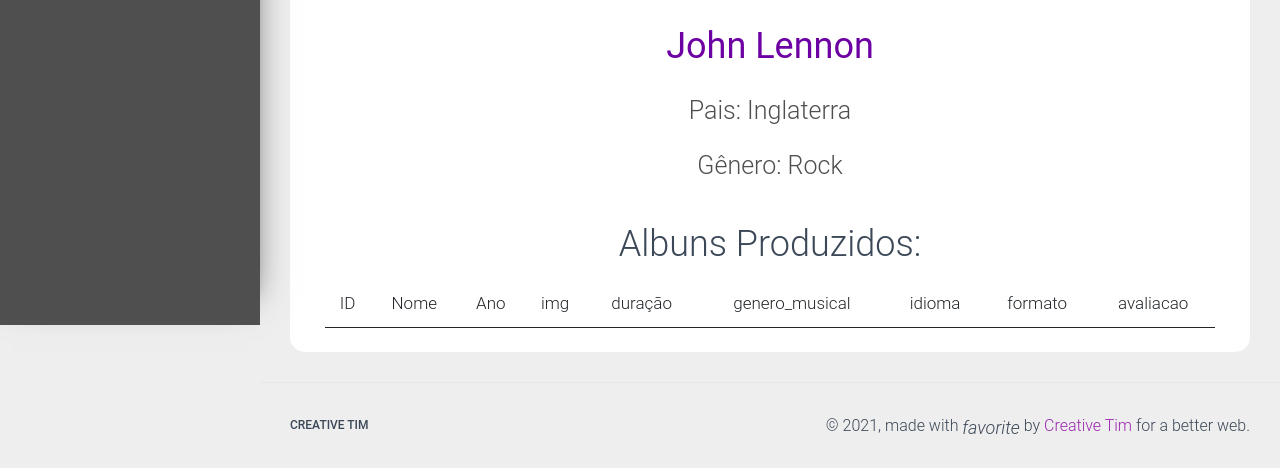
After one commit to vulcano-co/discoteca, a Flask app: page /artista/perfil/1 in a window 1280 px wide. The commit adds this page. Shown: the part 509-977 px from the top of the page. Run offline with Flask 2, Linux system fonts and the light colour scheme; data comes from the database, SQL or seed files in the repository; lists and menus that the app fills with data are empty; some libraries are stand-ins or nearby versions.

Commit message:
Perfil Artista, Perfil Album

```diff
--- a/discoteca/album/templates/album.html
+++ b/discoteca/album/templates/album.html
@@ -35,7 +35,7 @@ Discoteca-Artista
       <tr>
         <th scope="row">{{album.id}}</th>
         <td><img src={% if album.img %}{{album.img}}{% else %}"https://cdn.onlinewebfonts.com/svg/img_515447.png"{% endif %} alt="https://cdn.onlinewebfonts.com/svg/img_515447.png" height="80px" width="80px"></td>
-        <td>{{album.nome}}</td>
+        <td><a href="{{url_for('album.perfil',_id=album.id)}}">{{album.nome}}</a></td>
         <td>{{album.ano}}</td>
         <td>ARTISTA</td>
         <td>{{album.genero_musical}}</td>
--- a/discoteca/album/views.py
+++ b/discoteca/album/views.py
@@ -38,3 +38,8 @@ def cadastrar():
 
 
     return render_template('cadastrar_album.html')
+
+@album.route('/perfil/<_id>', methods=['GET'])
+def perfil(_id):
+    album = Album.query.get_or_404(_id)
+    return render_template('perfil_album.html', album=album)
--- a/discoteca/artista/templates/artistas.html
+++ b/discoteca/artista/templates/artistas.html
@@ -28,7 +28,7 @@ Discoteca-Artista
       <tr>
         <th scope="row">{{artista.id}}</th>
         <td><img src={% if artista.img %}{{artista.img}}{% else %}"https://rlv.zcache.com.br/poster_icone_de_cantor_logotipo_karaoke-ra36fd3c510f849e4a54f2f0be43297fc_ixh_8byvr_540.jpg"{% endif %} alt="https://rlv.zcache.com.br/poster_icone_de_cantor_logotipo_karaoke-ra36fd3c510f849e4a54f2f0be43297fc_ixh_8byvr_540.jpg" height="80px" width="80px"></td>
-        <td>{{artista.nome}}</td>
+        <td><a href="{{url_for('artista.perfil',_id=artista.id)}}">{{artista.nome}}</a></td>
         <td>{{artista.pais}}</td>
         <td>{{artista.genero_musical}}</td>
         <td>ALBUNS</td>
--- /dev/null
+++ b/discoteca/artista/templates/perfil_artista.html
@@ -0,0 +1,58 @@
+{% extends 'base.html' %}
+
+{% block title %}
+Perfil - {{artista.nome}}
+{% endblock title %}
+
+{% block content %}
+<!-- <h1>{{artista.nome}}</h1>
+<h4>{{artista.pais}}</h4> -->
+
+<div class="container tudo">
+    <div style="margin: auto; text-align: center; padding: 8px 20px;">
+        <img src={% if artista.img %}{{artista.img}}{% else %}"https://rlv.zcache.com.br/poster_icone_de_cantor_logotipo_karaoke-ra36fd3c510f849e4a54f2f0be43297fc_ixh_8byvr_540.jpg"{% endif %} alt="https://rlv.zcache.com.br/poster_icone_de_cantor_logotipo_karaoke-ra36fd3c510f849e4a54f2f0be43297fc_ixh_8byvr_540.jpg" style="height:400px; width: 400px;">
+
+        <h2 style="margin-top: 20px; color: #6d00a3"><b>{{artista.nome}}</b></h2>
+        <div id="info" style="color: #4f4f4f;">
+        <h3>Pais: {{artista.pais}}</h3>
+        <h3>Gênero: {{artista.genero_musical}}</h3>
+        </div>
+        <br>
+        <table class="table">
+            <h2>Albuns Produzidos:</h2>
+            <thead>
+              <tr>
+                <th scope="col">ID</th>
+                <th scope="col">Nome</th>
+                <th scope="col">Ano</th>
+                <th scope="col">img</th>
+                <th scope="col">duração</th>
+                <th scope="col">genero_musical</th>
+                <th scope="col">idioma</th>
+                <th scope="col">formato</th>
+                <th scope="col">avaliacao</th>
+              </tr>
+            </thead>
+            <tbody>
+            <!-- {% for album in artista.albums %}
+              <tr>
+                <th scope="row">{{album.id}}</th>
+                <td><a href="{{url_for('album.perfil', _id=album.id)}}">{{album.nome}}</a></td>
+                <td>{{album.tipo}}</td>
+                <td><a href="{{url_for('album.editar_album',_id=album.id)}}"><i class="fas fa-edit"></i></a>
+                    <a href="{{url_for('album.excluir_album',_id=album.id)}}"><i class="fas fa-trash"></i></a>
+                </td>
+              </tr>
+            {% endfor %} -->
+            </tbody>
+          </table>
+
+
+
+    </div>
+</div>
+
+
+
+
+{% endblock content %}
--- a/discoteca/artista/views.py
+++ b/discoteca/artista/views.py
@@ -28,3 +28,9 @@ def cadastrar():
 
 
     return render_template('cadastrar_artistas.html')
+
+
+@artista.route('/perfil/<_id>', methods=['GET'])
+def perfil(_id):
+    artista_query = Artista.query.get_or_404(_id)
+    return render_template('perfil_artista.html', artista=artista_query)
```
Also changed, not shown: discoteca/album/templates/perfil_album.html (added, +32 -0 lines), migrations/versions/c2fb1536c8ed_.py (added, +38 -0 lines).
